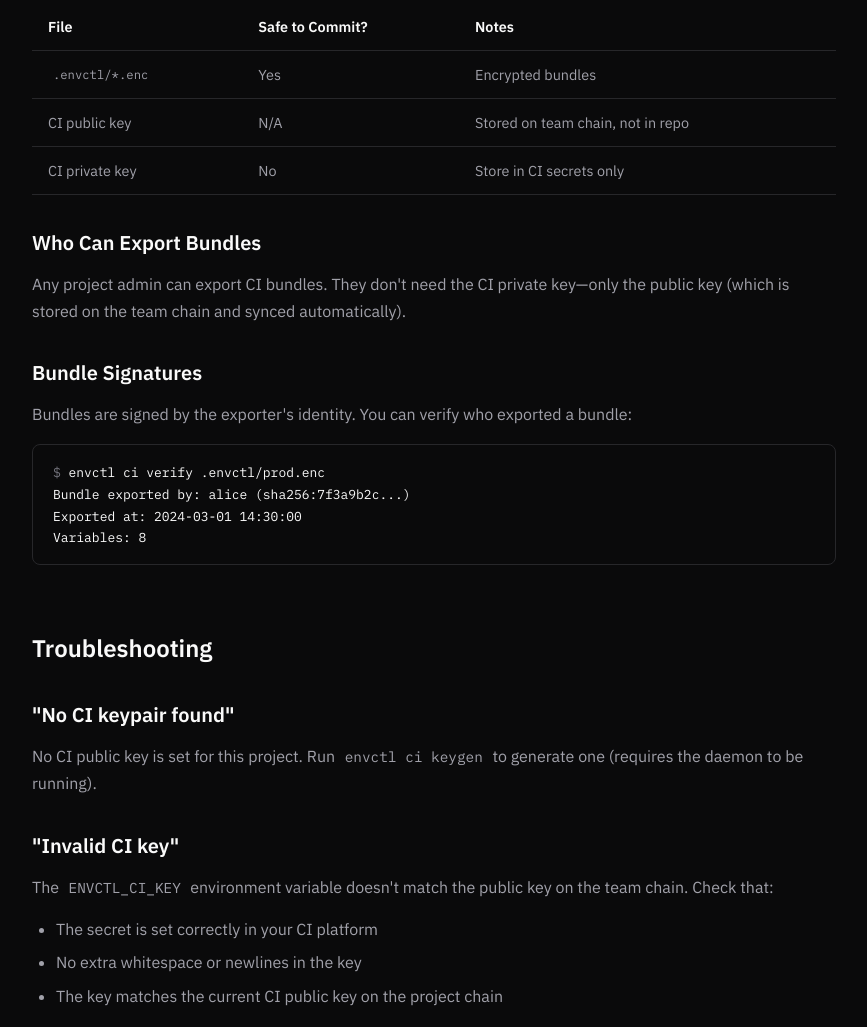
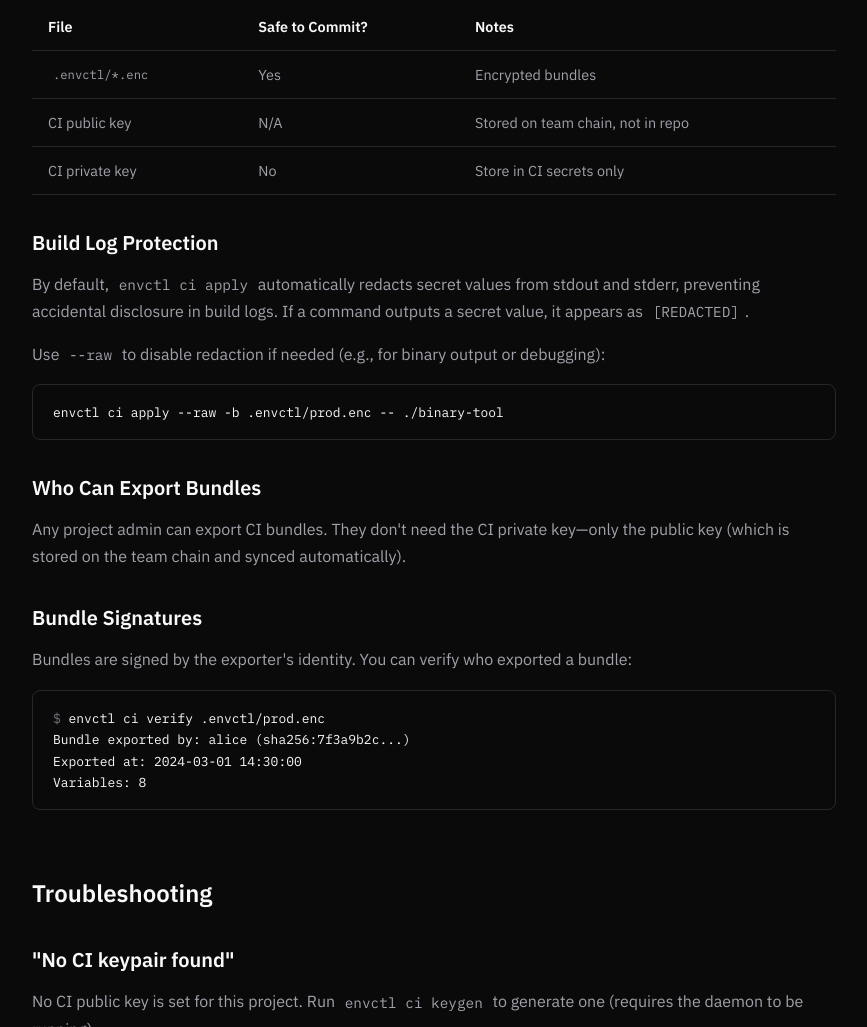
Before and after one commit to uRadical/envctl-website, a plain HTML site: page docs/guides/ci-cd.html in a window 1280 px wide. Shown: the part 6874-7901 px from the top of the page, without its empty margins (296-1163 px from the left). Drawn offline with Linux system fonts and the light colour scheme.

Commit message:
deploy: uRadical/envctl.dev@264a1b2f0899f83343b00c4a9e5277c58b2b98c9

```diff
--- a/docs/guides/ci-cd.html
+++ b/docs/guides/ci-cd.html
@@ -419,6 +419,14 @@ Continue? [y/N] y</code></pre>
                         </tbody>
                     </table>
 
+                    <h3>Build Log Protection</h3>
+
+                    <p>By default, <code>envctl ci apply</code> automatically redacts secret values from stdout and stderr, preventing accidental disclosure in build logs. If a command outputs a secret value, it appears as <code>[REDACTED]</code>.</p>
+
+                    <p>Use <code>--raw</code> to disable redaction if needed (e.g., for binary output or debugging):</p>
+
+                    <pre><code>envctl ci apply --raw -b .envctl/prod.enc -- ./binary-tool</code></pre>
+
                     <h3>Who Can Export Bundles</h3>
 
                     <p>Any project admin can export CI bundles. They don't need the CI private key—only the public key (which is stored on the team chain and synced automatically).</p>
```
